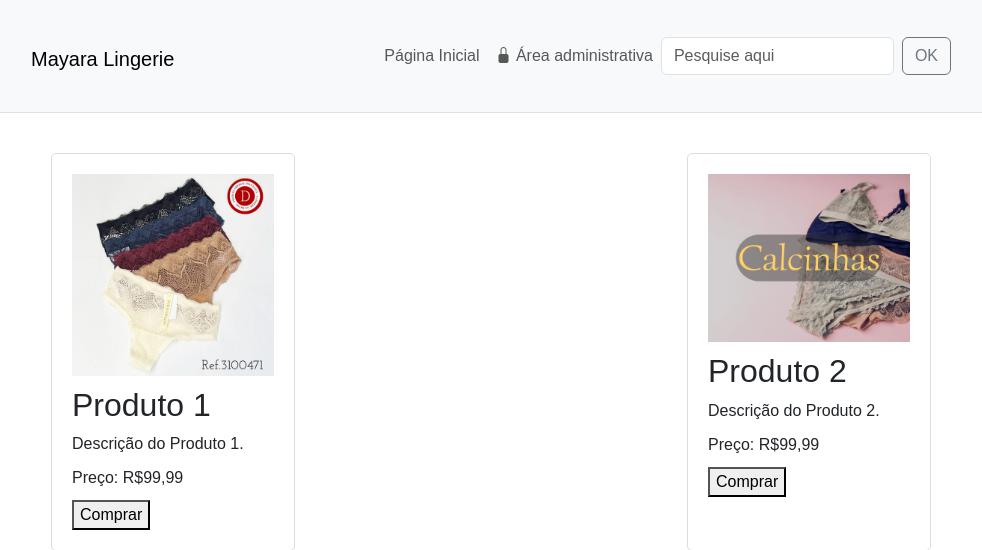
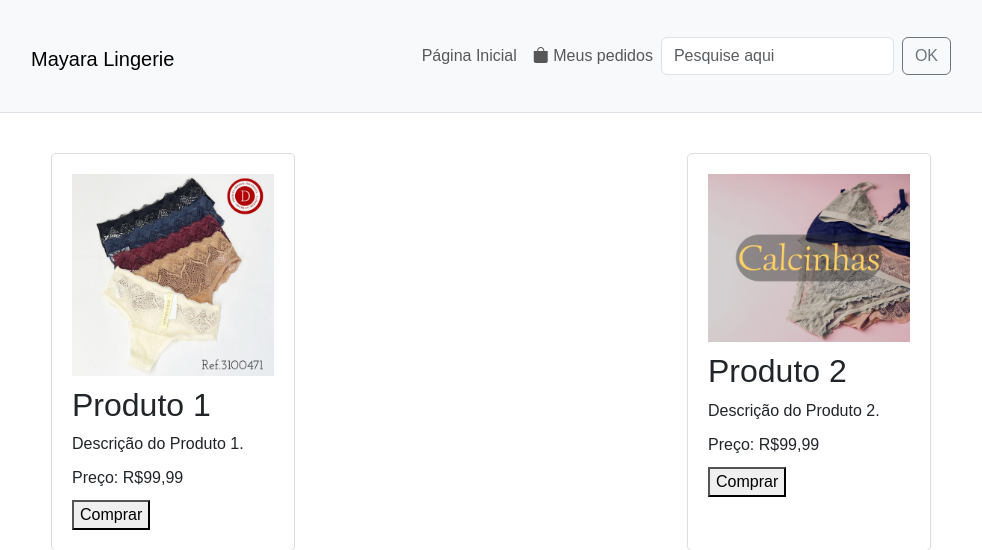
Before and after one commit to Paiaro/projeto-integrador, a PHP site: page /calcinhas.php in a window 1280 px wide. Shown: the top 550 px of the page, without its empty margins (149-1131 px from the left). Run offline with PHP 8.4, Linux system fonts and the light colour scheme.

Commit message:
Update cabecalho.php

```diff
--- a/include/cabecalho.php
+++ b/include/cabecalho.php
@@ -28,7 +28,7 @@
           <a class="nav-link" aria-current="page" href="index.php">Página Inicial</a>
         </li>
         <li class="nav-item">
-          <a class="nav-link" href="admin/index.php"><i class="bi bi-lock-fill"></i> Área administrativa</a>
+          <a class="nav-link" href="#"><i class="bi bi-bag-fill"></i> Meus pedidos</a>
         </li>
       </ul>
 
```
